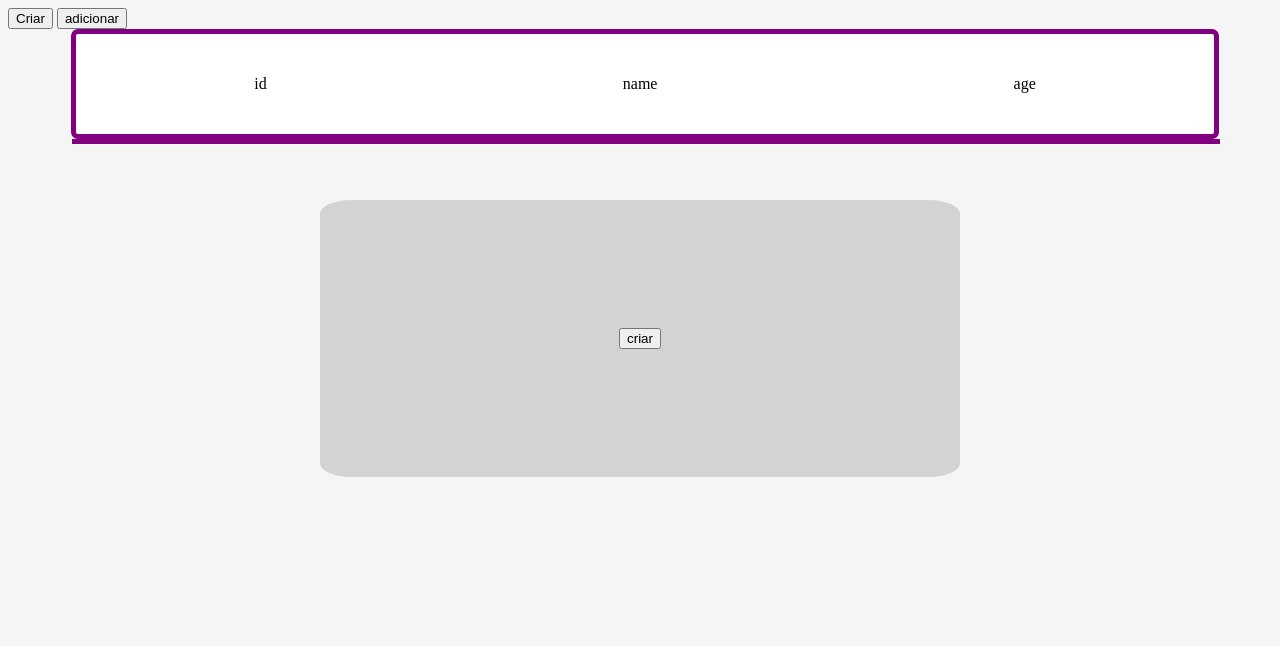
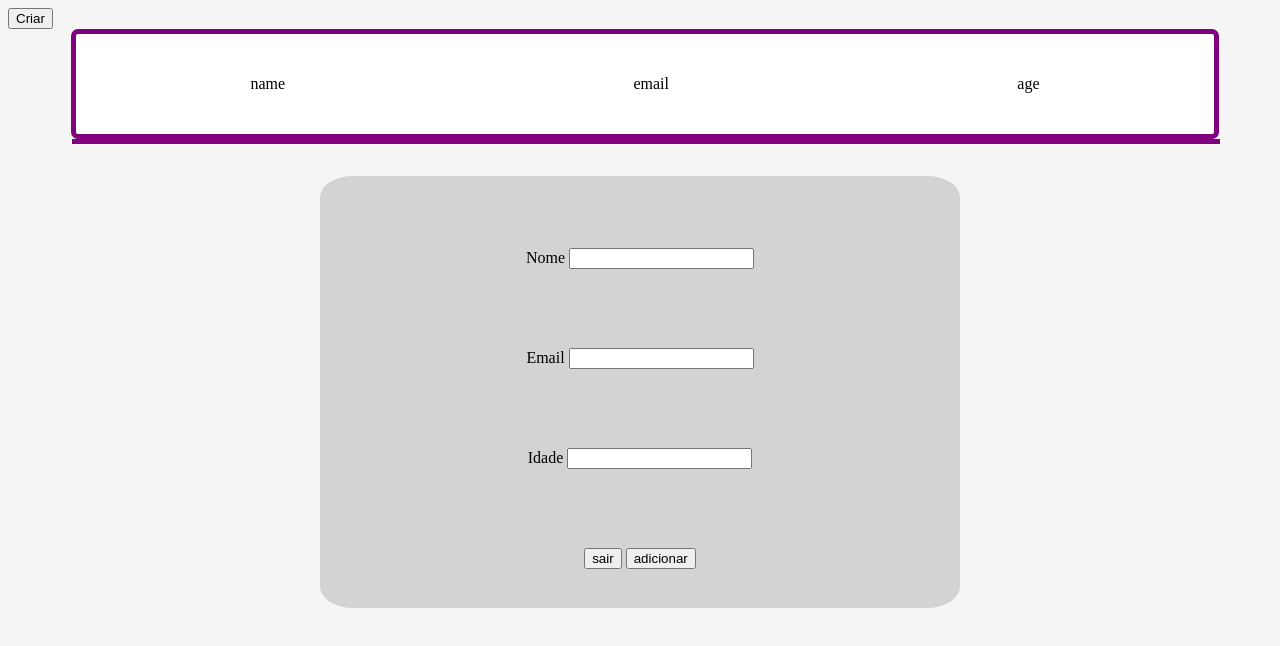
Before and after one commit to thalesmenz/CRUD, a plain HTML site: page public/index.html in a window 1280 px wide. Both pictures are taken after a click on the button "Criar". Drawn offline with Linux system fonts and the light colour scheme.

Commit message:
usuario sendo inserido na lista

```diff
--- a/public/index.html
+++ b/public/index.html
@@ -10,18 +10,34 @@
 <body>
 
     <button onclick="openModal()" id="abrirModal"> Criar</button>
-    <button onclick="addUser()" class="button">adicionar</button>
 
-        <div class="modal" id="modal">
-            <div class="content">
-                <button id="criar">criar</button>
+    <div class="modal" id="modal">
+        <div class="content">
+            <div>
+                <label for="">Nome</label>
+                <input type="text" id="name">
+            </div>
+            <div>
+                <label for="">Email</label>
+                <input type="text" id="email">
+            </div>
+            <div>
+                <label for="">Idade</label>
+                <input type="number" id="age">
+            </div>
+
+            <div id="botoes">
+                <button id="sair">sair</button>
+                <button onclick="addUser()" class="button">adicionar</button>
+
+                </div>
             </div>
         </div>
 
         <div class="containerCrud" >
 
-            <p>id</p>
             <p>name</p>
+            <p>email</p>
             <p>age</p>
 
         </div>
--- a/public/main.js
+++ b/public/main.js
@@ -1,18 +1,6 @@
-const listUsers = [
-    {id:1, name:"ghostface", age: 23},
-    {id:2, name: "coringaKK", age: 56},
- ]
-
-
-const newUser = {
-    id: 3,
-    name: "thales",
-    age: 16
-}
-
-
-
-
+const buttonOpenModal = document.getElementById("abrirModal")
+const buttonCloseModal = document.getElementById("sair")
+const CreateNewPerson = document.getElementById("criar")
 
 const openModal = function openModal() {
     const modal = document.getElementById("modal")
@@ -23,9 +11,6 @@ const openModal = function openModal() {
         modal.style.display = "block"
     }
 }
-
-const buttonOpenModal = document.getElementById("abrirModal")
-const buttonCloseModal = document.getElementById("criar")
 
 buttonOpenModal.onclick = (event) => {
     const modal = document.getElementById('modal')
@@ -41,11 +26,32 @@ buttonCloseModal.onclick = (event) => {
     }
 }
 
+
+
+
+
+function addUser() {
+    var nomeInput = document.getElementById('name').value
+    var emailInput = document.getElementById('email').value
+    var ageInput = document.getElementById('age').value
+
+    function CreateUser(nome, email, age) {
+        this.name = nome
+        this.email = email
+        this.age = age
+    }
+
+    var newUser = new CreateUser(nomeInput, emailInput, ageInput)
+
+    var listUsers = []
+
+    listUsers.push(newUser)
+
     function newListUsers() {
         const newUsers = listUsers.map(users => {
             return `
             <div class="divzinha">
-        <p>${users.id}</p>  <p>${users.name}</p> <p>${users.age}</p>
+              <p>${users.name}</p> <p>${users.email}</p> <p>${users.age}</p>
               </div>
               <br>
               `
@@ -56,13 +62,16 @@ function newListUsers() {
 
     const newListUsersBody = newListUsers()
 
-function addUser() {
-    listUsers.push(newUser)
-    console.log()
     newListUsers()
-    console.log(listUsers)
+
     var containerUsers = document.getElementById("containerUsers")
     var newDivContainer = `${newListUsersBody.join("")}`
     containerUsers.insertAdjacentHTML("beforeend", newDivContainer)
+    let fecharModal = 1
+    if (fecharModal = 1) {
+        openModal()
+    }
+
+
 
 }
--- a/public/style.css
+++ b/public/style.css
@@ -49,7 +49,7 @@ body{
     display: none;
     position: fixed;
     z-index: 1;
-    top: 50%;
+    top: 47%;
     left: 50%;
     transform: translate(-50%, -50%);
     width: 50%;
@@ -57,10 +57,12 @@ body{
 }
 
 .content {
-    background-color:  #d3d3d3;
-    padding: 20%;
+    justify-content: space-around;
+    background-color: #d3d3d3;
+    height: 100%;
+    padding-top: 5%;
     border-radius: 5%;
-    display:flex;
+    display: flex;
     flex-direction: column;
     align-items: center;
 }
```
Lines whose indentation alone changed are shown as unchanged.
